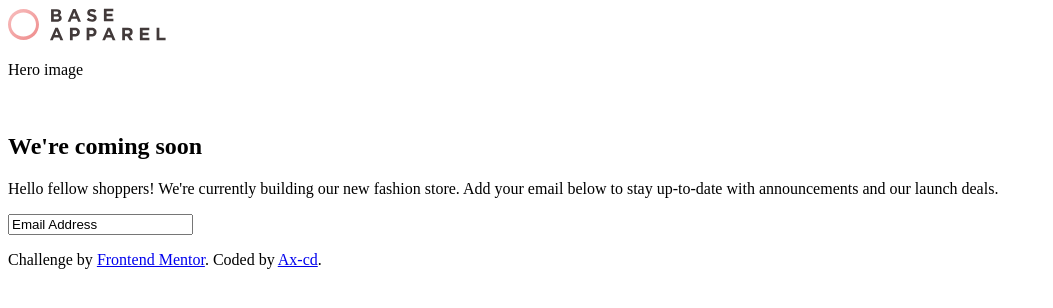
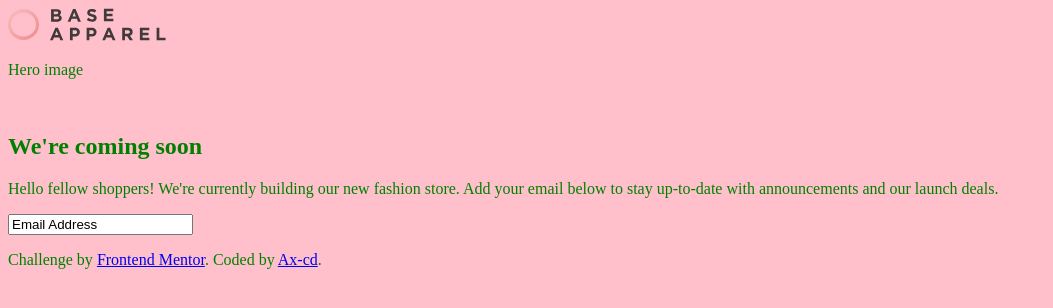
Before and after one commit to Ax-cd/base-apparel-coming-soon-challenge, a plain HTML site: page index.html in a window 1280 px wide. Shown: the whole page, without its empty margins (0-1053 px from the left). Drawn offline with Linux system fonts and the light colour scheme.

Commit message:
link style.css in head

```diff
--- a/index.html
+++ b/index.html
@@ -4,13 +4,14 @@
     <meta charset="UTF-8">
     <meta http-equiv="X-UA-Compatible" content="IE=edge">
     <meta name="viewport" content="width=device-width, initial-scale=1.0">
+    <link rel="stylesheet" href="./public/css/style.css">
     <title>Base Apparel coming soon page | Frontend Mentor Challenge</title>
 </head>
 <body>
 
     <main>
         <header>
-            <img src="./images/logo.svg" alt="">
+            <img src="./public/images/logo.svg" alt="">
         </header>
         <div>
             <p>Hero image</p>
```
